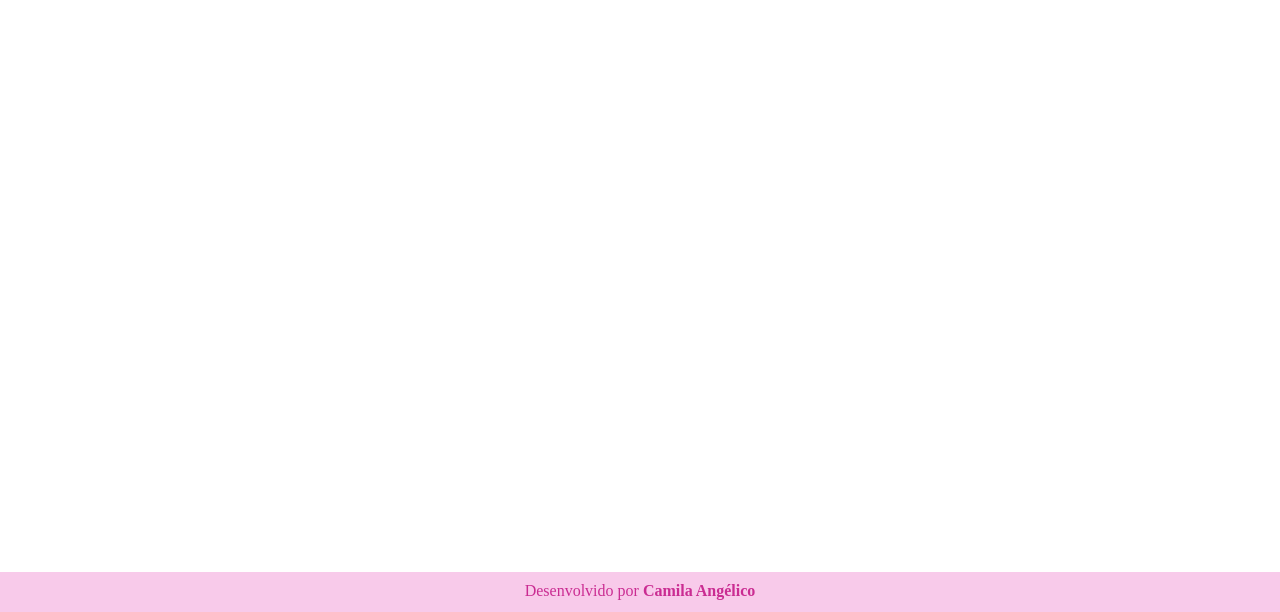
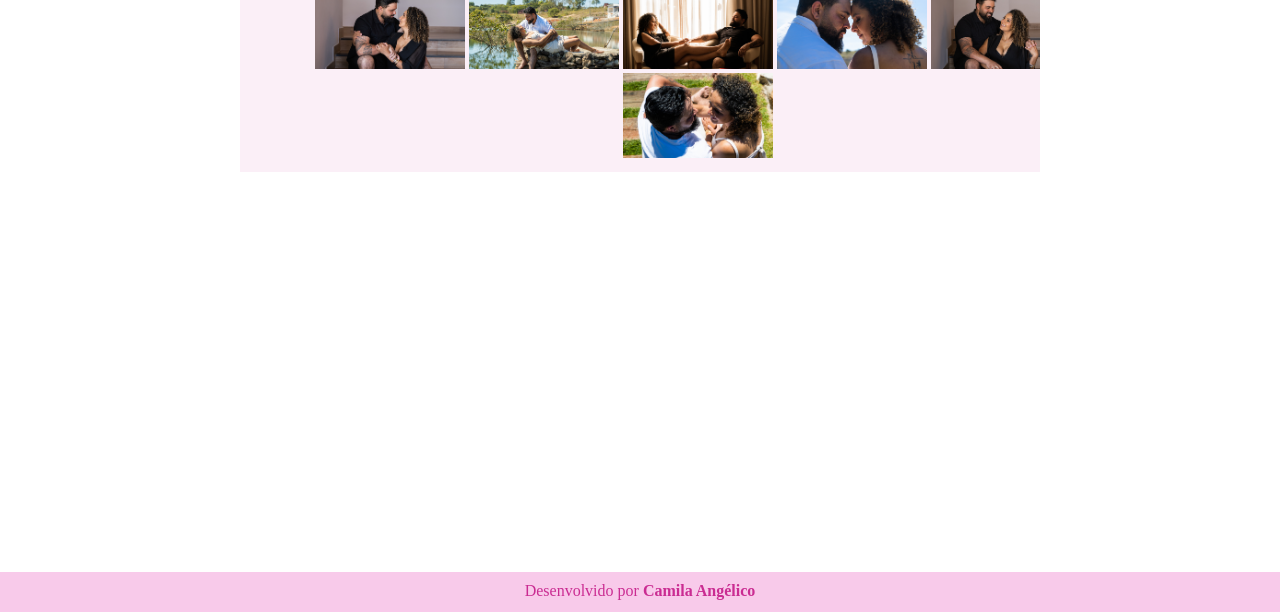
Before and after one commit to camilaangelico/casamento, a plain HTML site: page fotos.html in a window 1280 px wide. Shown: the part 188-800 px from the top of the page. Drawn offline with Linux system fonts and the light colour scheme; a web font is replaced by a local one.

Commit message:
add fotos

```diff
--- a/fotos.html
+++ b/fotos.html
@@ -5,6 +5,11 @@
     <meta name="viewport" content="width=device-width, initial-scale=1.0">
     <title>Cíntia e Jefferson</title>
     <link rel="stylesheet" href="style.css">
+    <style>
+        img{
+            max-width: 150px;
+        }
+    </style>
 </head>
 <body>
     <header>
@@ -21,6 +26,12 @@
     <main>
         <div class="bloco">
             <h1>Fotos</h1>
+            <img src="assets/images/foto1.jpg" alt="casal sentado abraçado">
+            <img src="assets/images/foto2.jpg" alt="mulher deitada nos braços do homem">
+            <img src="assets/images/foto3.jpg" alt="casal sentado se olhando">
+            <img src="assets/images/foto4.jpg" alt="casal com rostos próximos">
+            <img src="assets/images/foto5.jpg" alt="casal sentado se olhando">
+            <img src="assets/images/foto6.jpg" alt="casal sentado se olhando">
         </div>
     </main>
     <footer>
```
Also changed, not shown: assets/images/foto1.jpg (added), assets/images/foto2.jpg (added), assets/images/foto3.jpg (added), assets/images/foto4.jpg (added), assets/images/foto5.jpg (added), assets/images/foto6.jpg (added).
